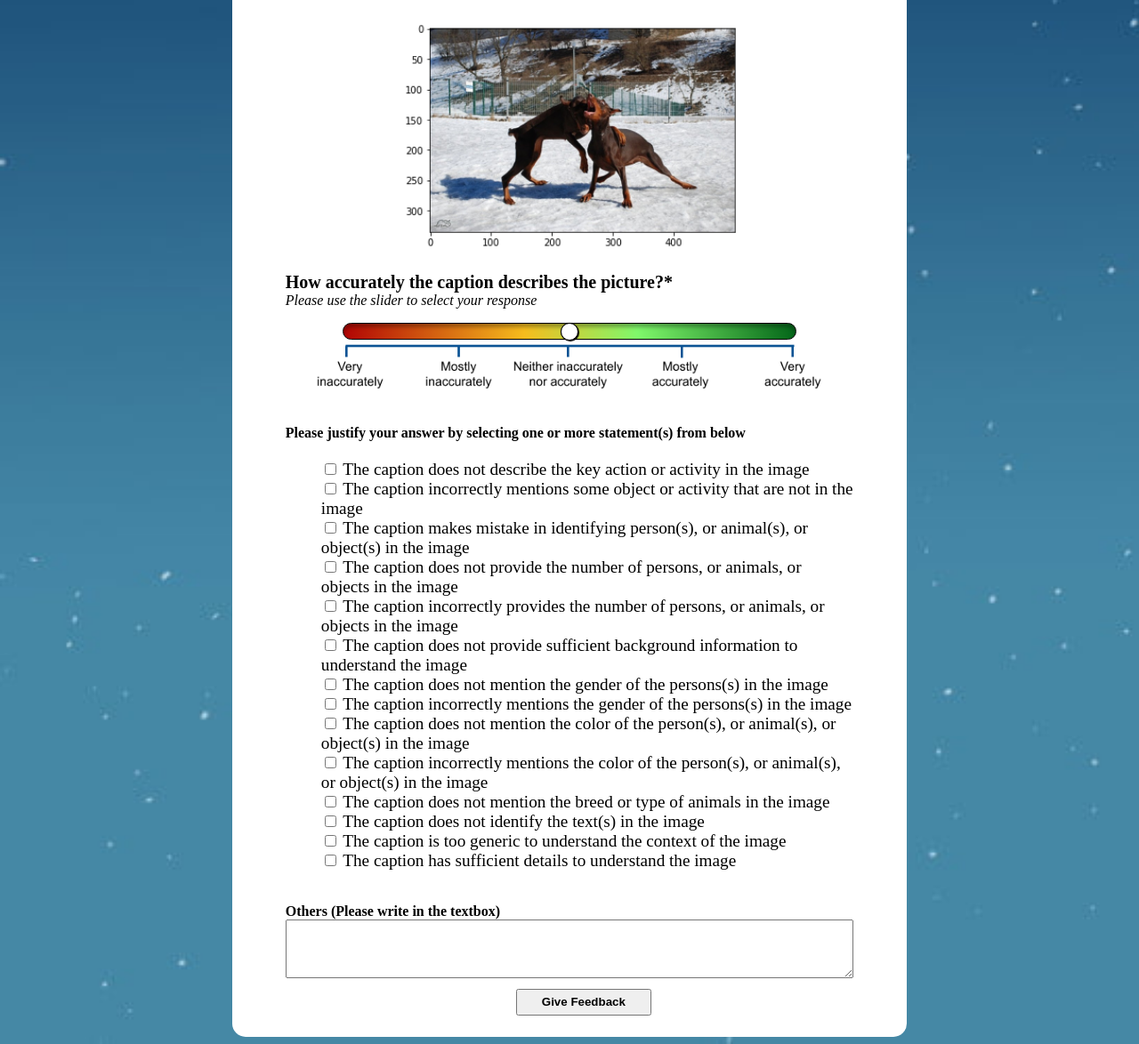
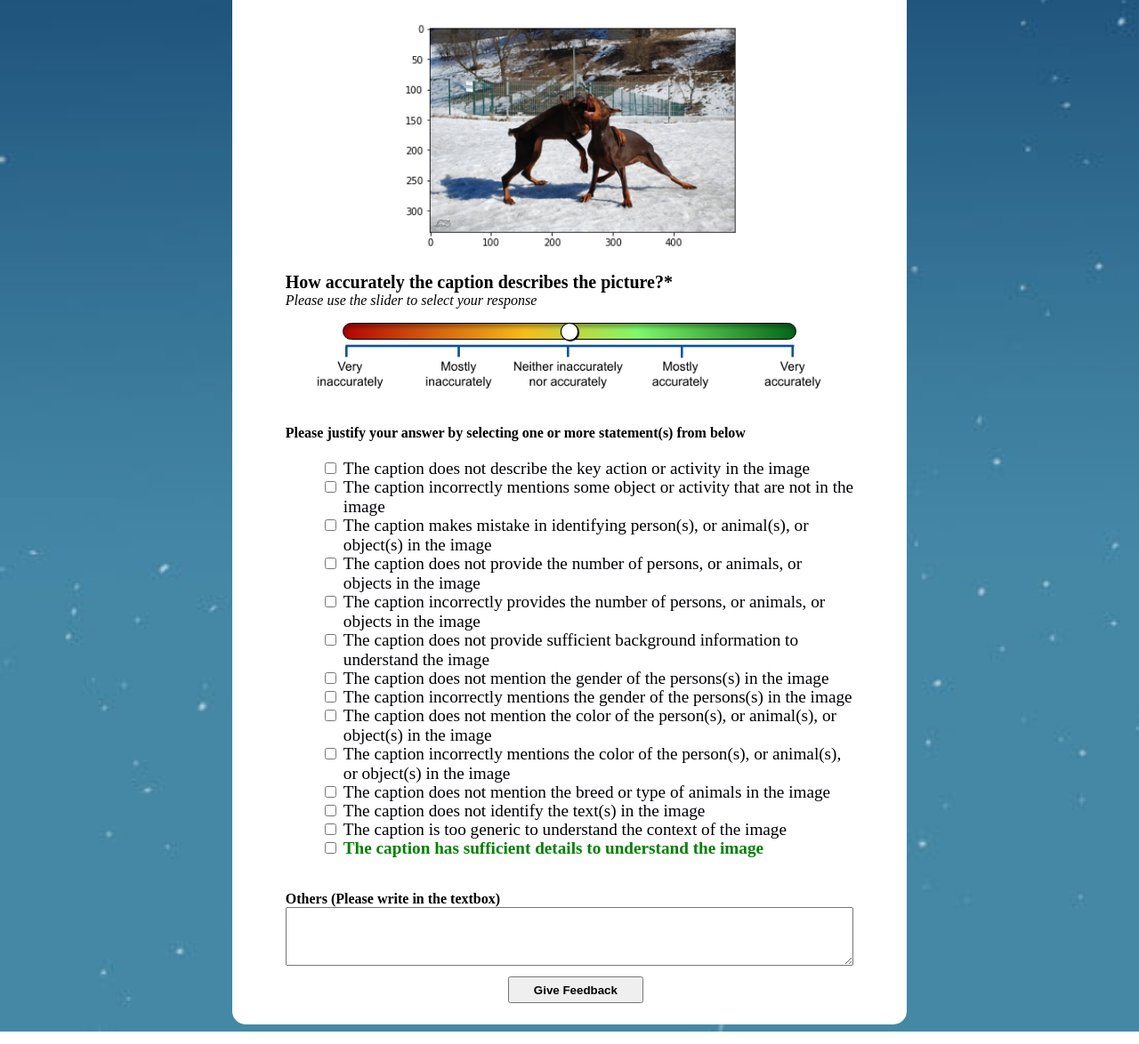
Before and after one commit to arnab-api/captioning_project, a Django app: template caption_site/templates/caption_site/caption_feedback.html in a window 1280 px wide. Shown: the part 89-1263 px from the top of the page at 89% size. Run offline with Django 3.2, Linux system fonts and the light colour scheme; the template is opened without the code that fills it: values that come from a table or form of the project are taken from there, others are empty; data comes from the database, SQL or seed files in the repository; both versions use the stored data as it was after the commit.

Commit message:
frontend

```diff
--- a/caption_site/models.py
+++ b/caption_site/models.py
@@ -60,7 +60,7 @@ class Feedback(models.Model):
 
 class PresetOpinionOption(models.Model):
     opinion = models.CharField(max_length=200)
-
+    is_positive = models.BooleanField(default=False)
     def __str__(self):
         return self.opinion
 
--- a/caption_site/static/caption_site/style.css
+++ b/caption_site/static/caption_site/style.css
@@ -25,10 +25,9 @@ h1 {
 }
 
 .caption_btn {
-    width: 120px;
+    margin-left: 33%;
+    width: 20%;
     height: 30px;
-    margin-left: -60px;
-    left: 50%;
     position: absolute;
     bottom: 2%;
 }
@@ -38,6 +37,13 @@ h1 {
     margin-left: auto;
     margin-right: auto;
     width: 60%;
+}
+
+.check_label
+{
+    color: rgb(0, 0, 5);
+    margin-left: 25px;
+    margin-top: -20px;
 }
 
 .slider {
--- a/caption_site/templates/caption_site/caption_feedback.html
+++ b/caption_site/templates/caption_site/caption_feedback.html
@@ -38,16 +38,21 @@
             <ul style="font-size:120%;">
                 {% for opinion in preset_opinions %} {% comment %} {{opinion.opinion}} {% endcomment %}
                     <input type="checkbox" id="opinion_{{opinion.id}}" name="opinion_{{opinion.id}}" value="opinion_{{opinion.id}}">
-                    <label for="opinion_{{opinion.id}}" style="text-align: center;"> {{opinion.opinion}} </label>
-                    <br>
+                    <div class = "check_label">
+                    {% ifequal opinion.is_positive True%}
+                        <label for="opinion_{{opinion.id}}" style="color: green" > <b>{{opinion.opinion}}</b> </label>
+                    {% else %}
+                        <label for="opinion_{{opinion.id}}" > {{opinion.opinion}} </label>
+                    {% endifequal %}
+                    </div>
                 {% endfor %}
             </ul>
             <br>
             <b>Others<b> (Please write in the textbox)
             {% comment %} <textarea name="comments" id="comments" value="comments" rows="4" cols="70" style="margin-left: 47px;"></textarea> {% endcomment %}
             <textarea name="comments" id="comments" value="comments" rows="4" cols="70" style="width:100%;"></textarea>
-
-            <button type="submit" class="caption_btn" style="width:20%;"><b>Give Feedback</b></button>
+            <br>
+            <button type="submit" class="caption_btn"><b>Give Feedback</b></button>
         </form>
     </div>
 </body>
```
Also changed, not shown: caption_site/migrations/0006_presetopinionoption_is_positive.py (added), db.sqlite3.
